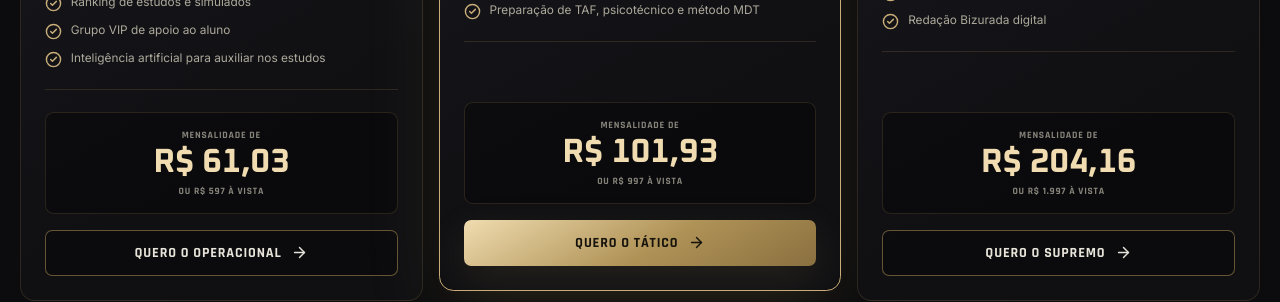
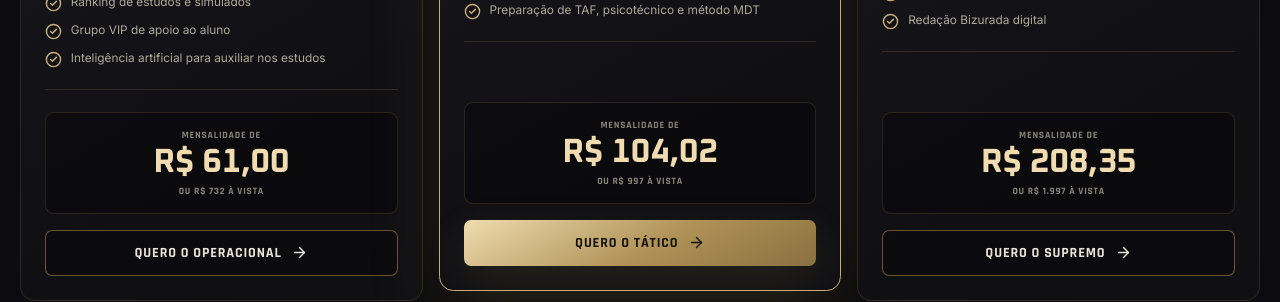
Before and after one commit to marketing942/Rebranding_CPPEM, a Next.js app: page /plano-de-combate in a window 1280 px wide. Shown: the part 7014-7316 px from the top of the page. Built offline with nearby package versions, Linux system fonts and the light colour scheme; no server answers.

Commit message:
Plano de Combate: parcelas com novos juros e preço do Operacional (R$ 732)

```diff
--- a/app/plano-de-combate/page.tsx
+++ b/app/plano-de-combate/page.tsx
@@ -41,8 +41,8 @@ const plans = [
     eyebrow: "Entrada estratégica",
     name: "Operacional",
     description: "Para quem precisa sair da desorganização e começar a executar uma rotina inteligente.",
-    monthlyPrice: "R$ 61,03",
-    fullPrice: "R$ 597 à vista",
+    monthlyPrice: "R$ 61,00",
+    fullPrice: "R$ 732 à vista",
     href: "https://pxa.cppem.com.br/lt/plano-de-combate-operacional",
     cta: "Quero o Operacional",
     featured: false,
@@ -59,7 +59,7 @@ const plans = [
     eyebrow: "Mais escolhido",
     name: "Tático",
     description: "Para quem quer unir planejamento, conteúdo completo e contato recorrente com os mentores.",
-    monthlyPrice: "R$ 101,93",
+    monthlyPrice: "R$ 104,02",
     fullPrice: "R$ 997 à vista",
     href: "https://pxa.cppem.com.br/lt/plano-de-combate-tatico",
     cta: "Quero o Tático",
@@ -77,7 +77,7 @@ const plans = [
     eyebrow: "Arsenal completo",
     name: "Supremo",
     description: "Para quem busca o nível máximo de acompanhamento e materiais estratégicos CPPEM.",
-    monthlyPrice: "R$ 204,16",
+    monthlyPrice: "R$ 208,35",
     fullPrice: "R$ 1.997 à vista",
     href: "https://pxa.cppem.com.br/lt/plano-de-combate-supremo",
     cta: "Quero o Supremo",
```
